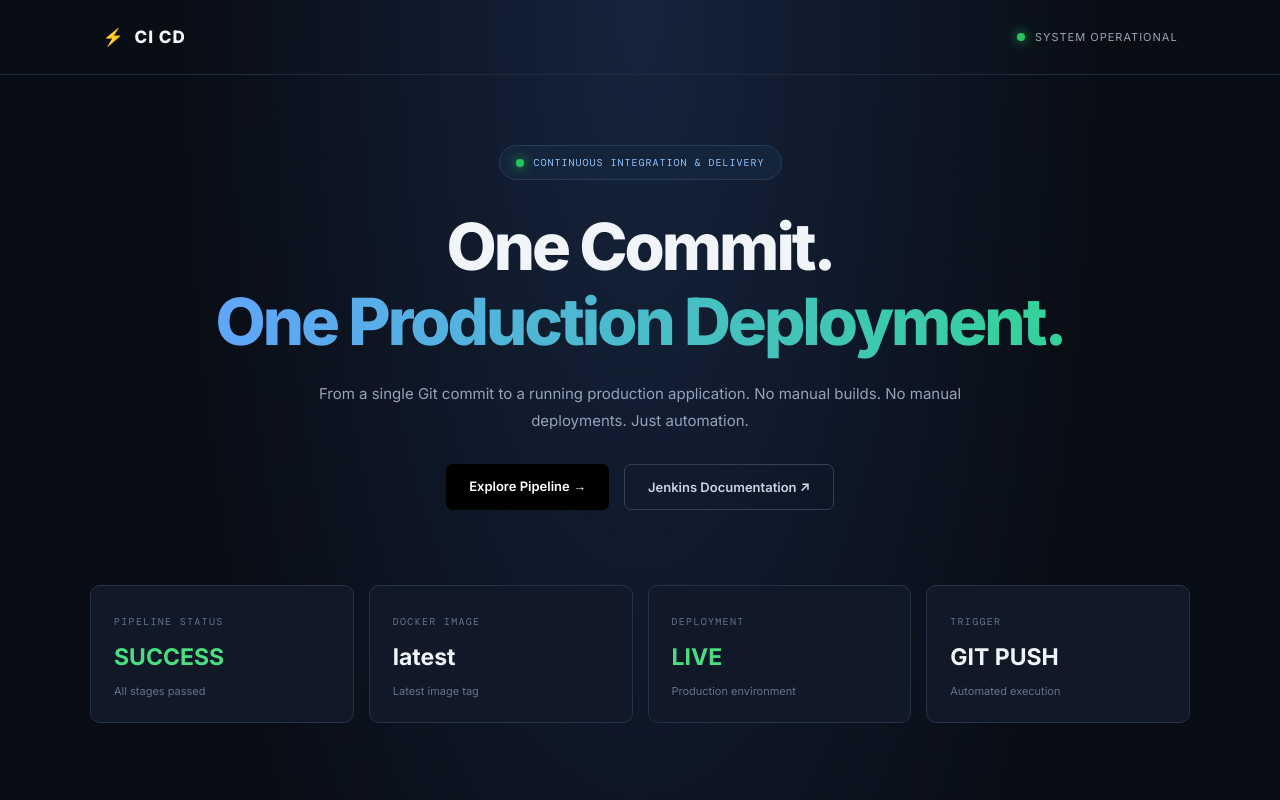
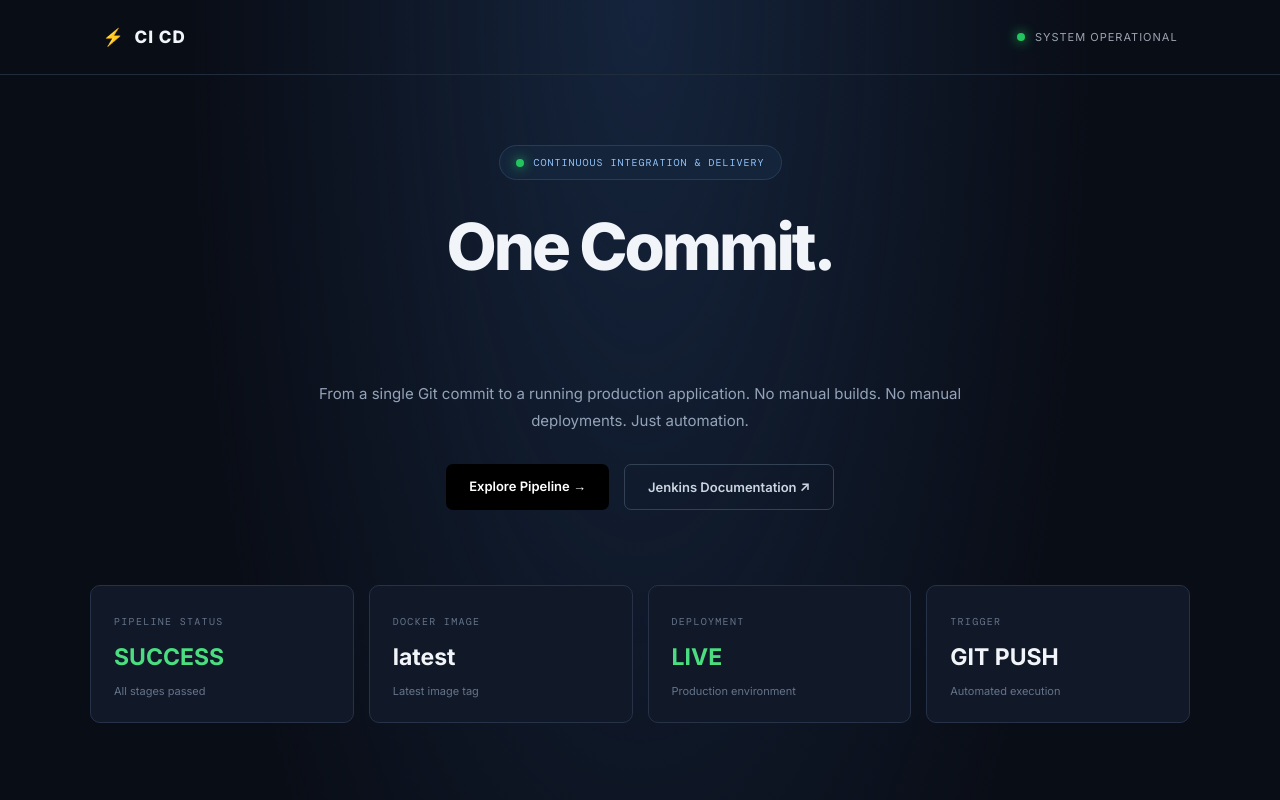
Before and after one commit to Hahsmi55/react-app, a React (Vite) app: page / in a window 1280 px wide. Shown: the top 800 px of the page. Built offline with nearby package versions, Linux system fonts and the light colour scheme.

Commit message:
changing color

```diff
--- a/src/App.css
+++ b/src/App.css
@@ -94,7 +94,7 @@ body {
 }
 
 .hero h1 span {
-    background: linear-gradient(90deg, #60a5fa, #34d399);
+    background: linear-gradient(90deg,white);
     -webkit-background-clip: text;
     -webkit-text-fill-color: transparent;
 }
```
